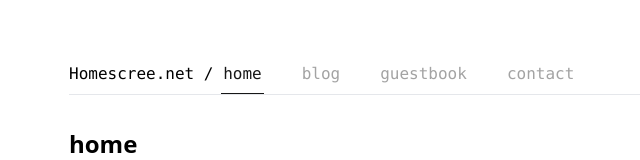
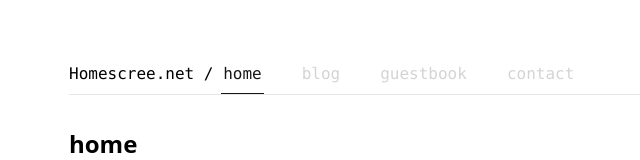
Before and after one commit to a-me-lia/homescreenet, a Next.js app: page / in a window 1280 px wide. Shown: the top 160 px of the page, without its empty margins (200-840 px from the left). Built offline with nearby package versions, Linux system fonts and the light colour scheme.

Commit message:
lightened and changed spacing
Signed-off-by: matthewguo86 <110259342+a-me-lia@users.noreply.github.com>

```diff
--- a/src/app/components/navbar.tsx
+++ b/src/app/components/navbar.tsx
@@ -99,13 +99,13 @@ export default function Navbar() {
       <div className="md:mx-auto md:w-[742px]">
 
         <nav >
-          <div className="flex flex-row justify-between">
+          <div className="flex flex-row ">
 
 
-          <div className="flex flex-row w-full bg-white items-baseline justify-between overflow-x-hidden ">
+          <div className="flex flex-row  bg-white items-baseline justify-between overflow-x-hidden ">
             <div className="flex flex-col font-mono text-[16px] w-full bg-white">
 
-              <div className="flex flex-row items-baseline">
+              <div className="flex flex-row items-baseline -mr-8">
               <h1 id='homescree.net'>Homescree.net&nbsp;/&nbsp;</h1>
                 {Object.entries(navItems).map(([path, { name, id }]) => {
                   const isActive = path === pathname;
@@ -114,7 +114,7 @@ export default function Navbar() {
                       key={path}
                       href={path}
                       className={`pr-10 ${
-                        isActive ? "text-neutral-900" : "text-neutral-400"
+                        isActive ? "text-neutral-900" : "text-neutral-300"
                       } transition-colors duration-1000`}
                     >
                       <p id={id}>{name}</p>
```
